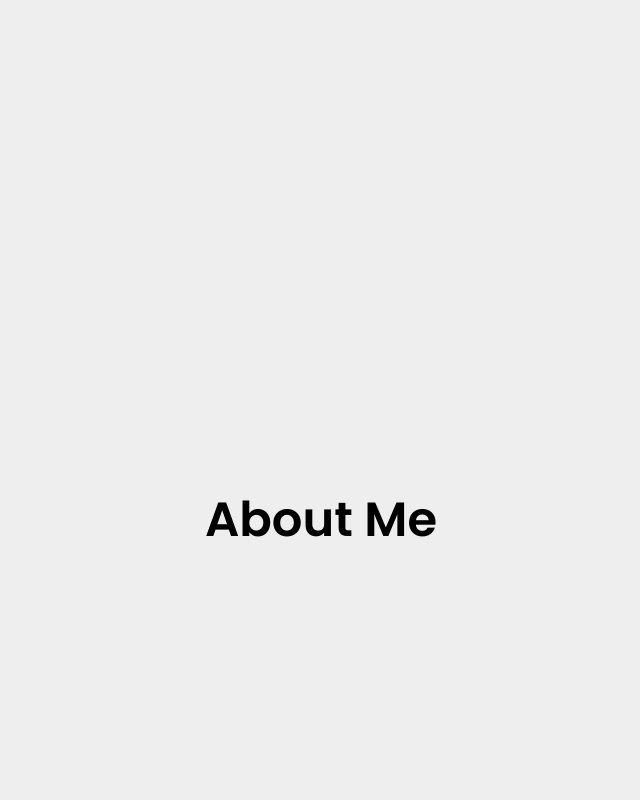
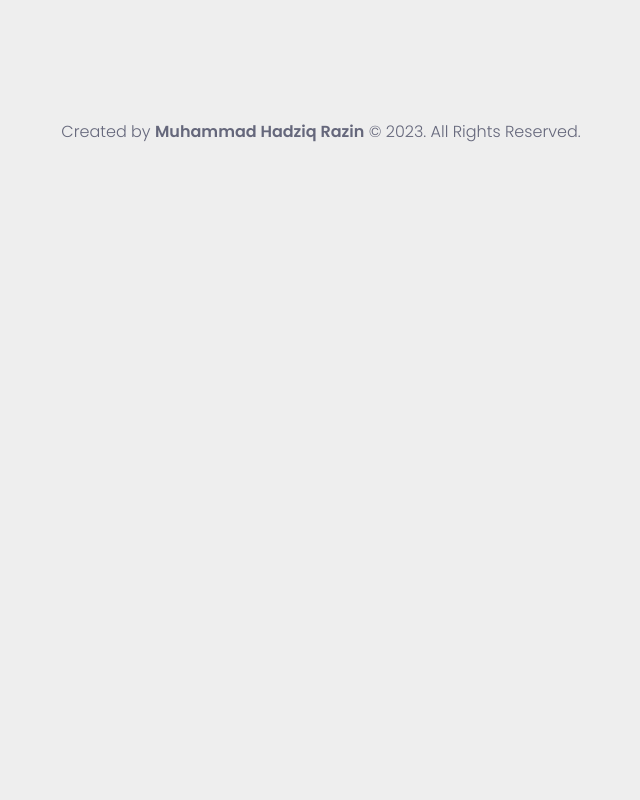
Before and after one commit to mhadziqrazin/hadziqrazin, a SvelteKit app: page / in a window 1280 px wide. Shown: the part 680-1480 px from the top of the page, without its empty margins (319-959 px from the left). After the commit the page ends 856 px from the top, so only its background shows below. Built offline with nearby package versions, Linux system fonts and the light colour scheme.

Commit message:
refactor: delete about section

```diff
--- a/src/lib/sections/About.svelte
+++ /dev/null
@@ -1,5 +0,0 @@
-<section class="screen-height flex flex-col justify-center">
-  <h1 class="text-5xl font-semibold">
-    About Me
-  </h1>
-</section>
--- a/src/routes/+page.svelte
+++ b/src/routes/+page.svelte
@@ -1,11 +1,9 @@
 <script>
-  import About from '$lib/sections/About.svelte'
-import First from '$lib/sections/First.svelte'
+  import First from '$lib/sections/First.svelte'
 </script>
 
 <div class="flex flex-col items-center pb-8">
   <First />
-  <About />
   <p class="font-light text-dark/70">
     Created by <span class="font-semibold">Muhammad Hadziq Razin</span> © 2023. All Rights Reserved.
   </p>
```
